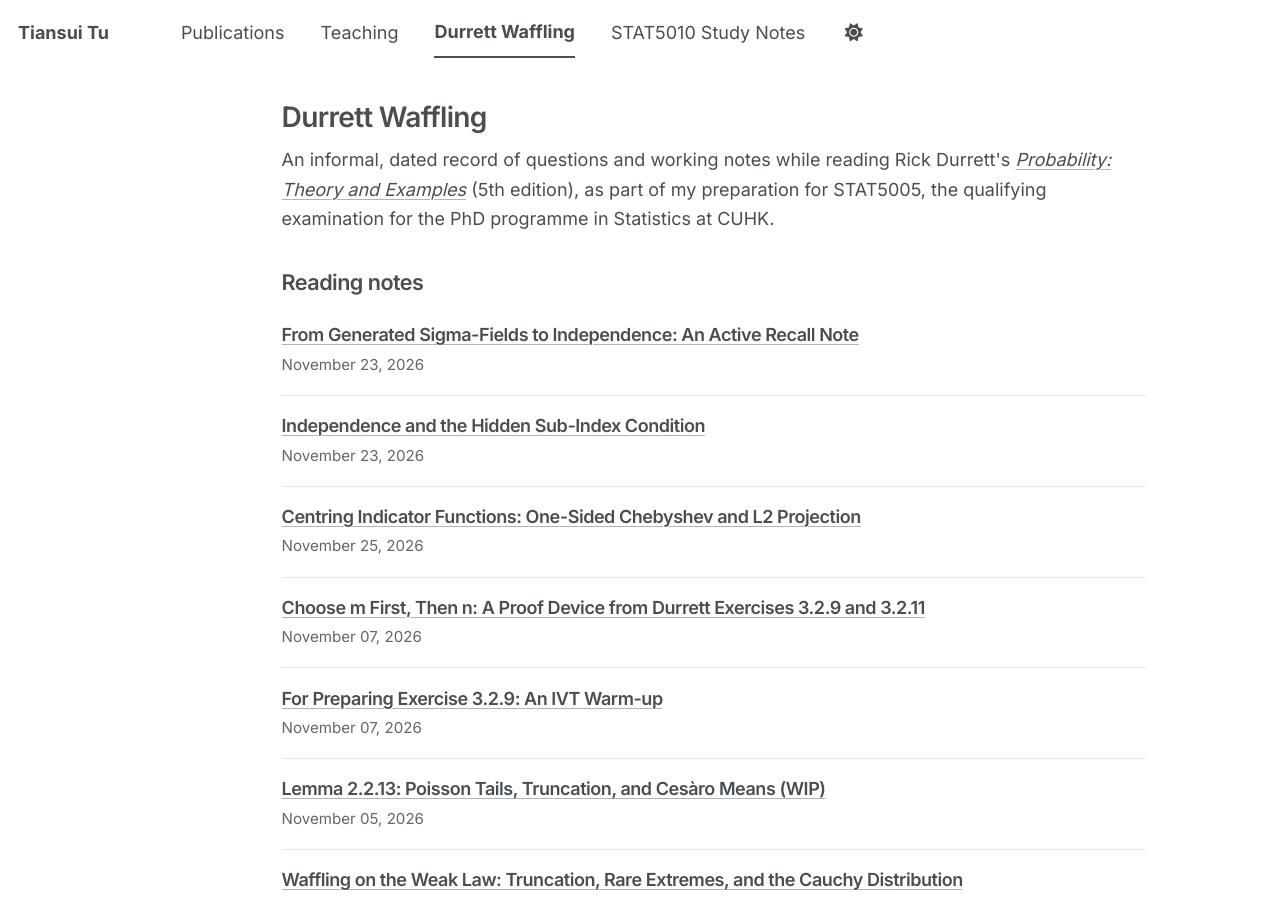
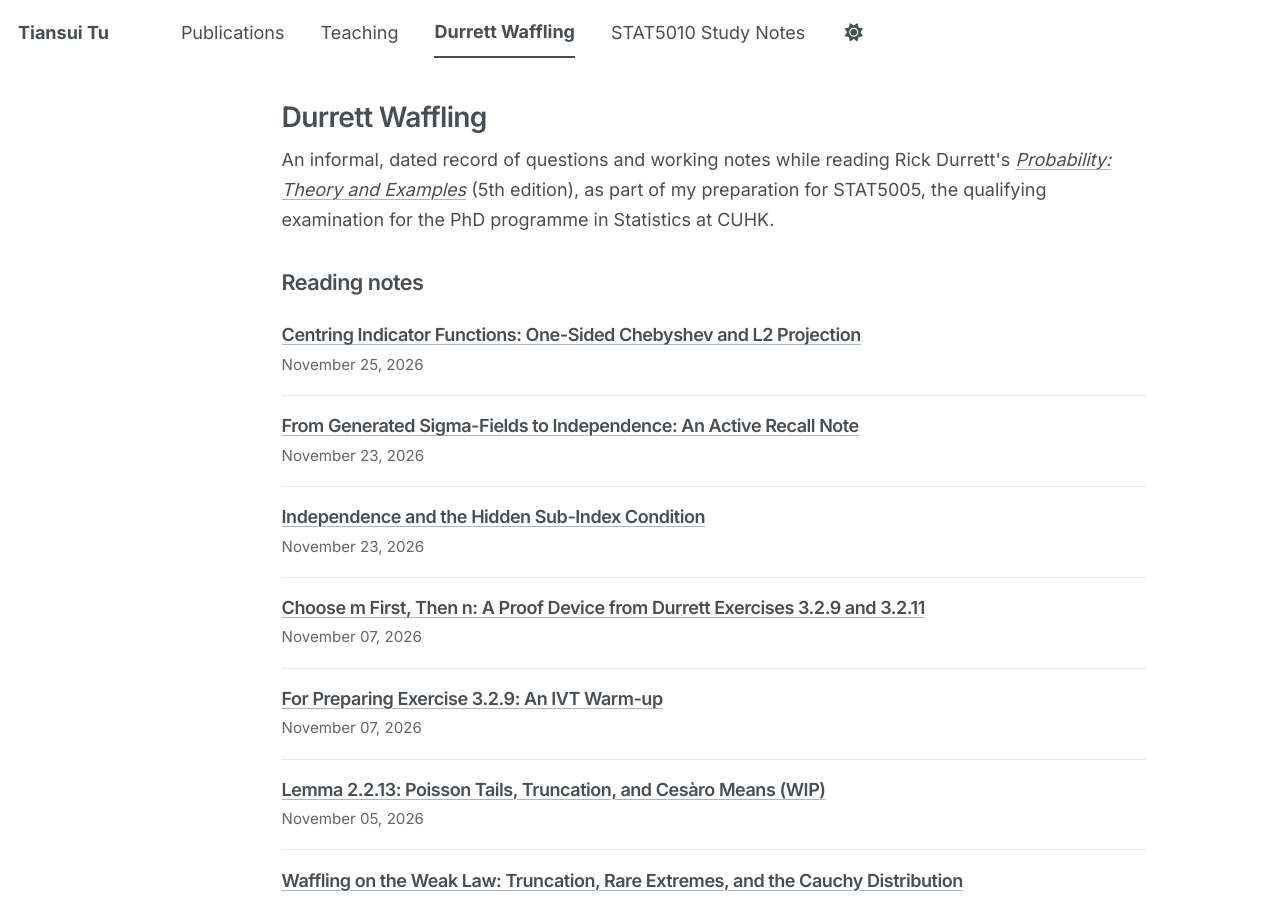
Before and after one commit to tiansuitu/tiansuitu.github.io, a Jekyll site: the page built from _pages/durrett-waffling.html, in a window 1280 px wide and 900 px high. Built offline with Jekyll 4.4.1, drawn with Linux system fonts in a browser that asks for light colours; a style sheet for code colours, icons or effects is not loaded.

Commit message:
List centring indicator note explicitly on Durrett index

```diff
--- a/_pages/durrett-waffling.html
+++ b/_pages/durrett-waffling.html
@@ -73,6 +73,10 @@ author_profile: true
     {% assign durrett_posts = site.tags["durrett-waffling"] | sort: "date" | reverse %}
     <ul class="durrett-list">
       <li class="durrett-item">
+        <h3><a href="{{ '/durrett-waffling/centering-indicators-and-one-sided-chebyshev/' | relative_url }}">Centring Indicator Functions: One-Sided Chebyshev and L2 Projection</a></h3>
+        <time datetime="2026-11-25">November 25, 2026</time>
+      </li>
+      <li class="durrett-item">
         <h3><a href="{{ '/durrett-waffling/generated-sigma-fields-to-independence/' | relative_url }}">From Generated Sigma-Fields to Independence: An Active Recall Note</a></h3>
         <time datetime="2026-11-23">November 23, 2026</time>
       </li>
@@ -81,7 +85,7 @@ author_profile: true
         <time datetime="2026-11-23">November 23, 2026</time>
       </li>
       {% for post in durrett_posts %}
-        {% unless post.url == '/durrett-waffling/independence-and-subcollections/' or post.url == '/durrett-waffling/generated-sigma-fields-to-independence/' %}
+        {% unless post.url == '/durrett-waffling/centering-indicators-and-one-sided-chebyshev/' or post.url == '/durrett-waffling/independence-and-subcollections/' or post.url == '/durrett-waffling/generated-sigma-fields-to-independence/' %}
           <li class="durrett-item">
             <h3><a href="{{ post.url | relative_url }}">{{ post.title | escape }}</a></h3>
             <time datetime="{{ post.date | date: '%Y-%m-%d' }}">{{ post.date | date: "%B %d, %Y" }}</time>
```
